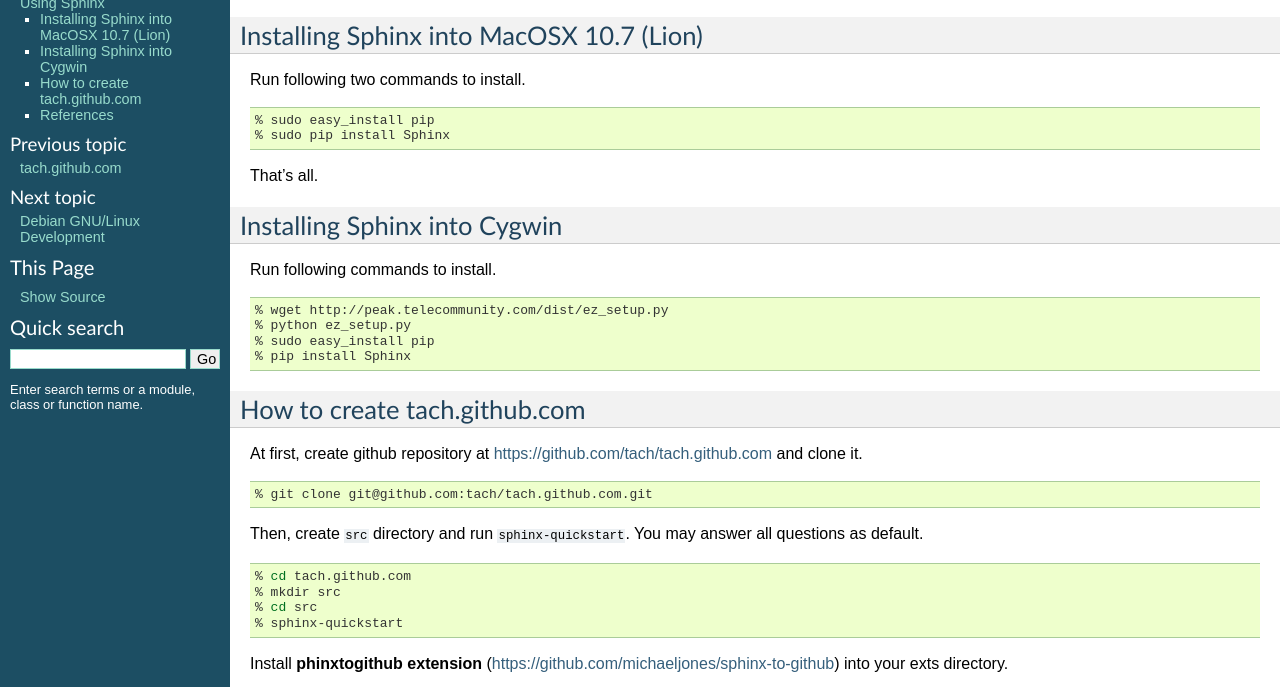
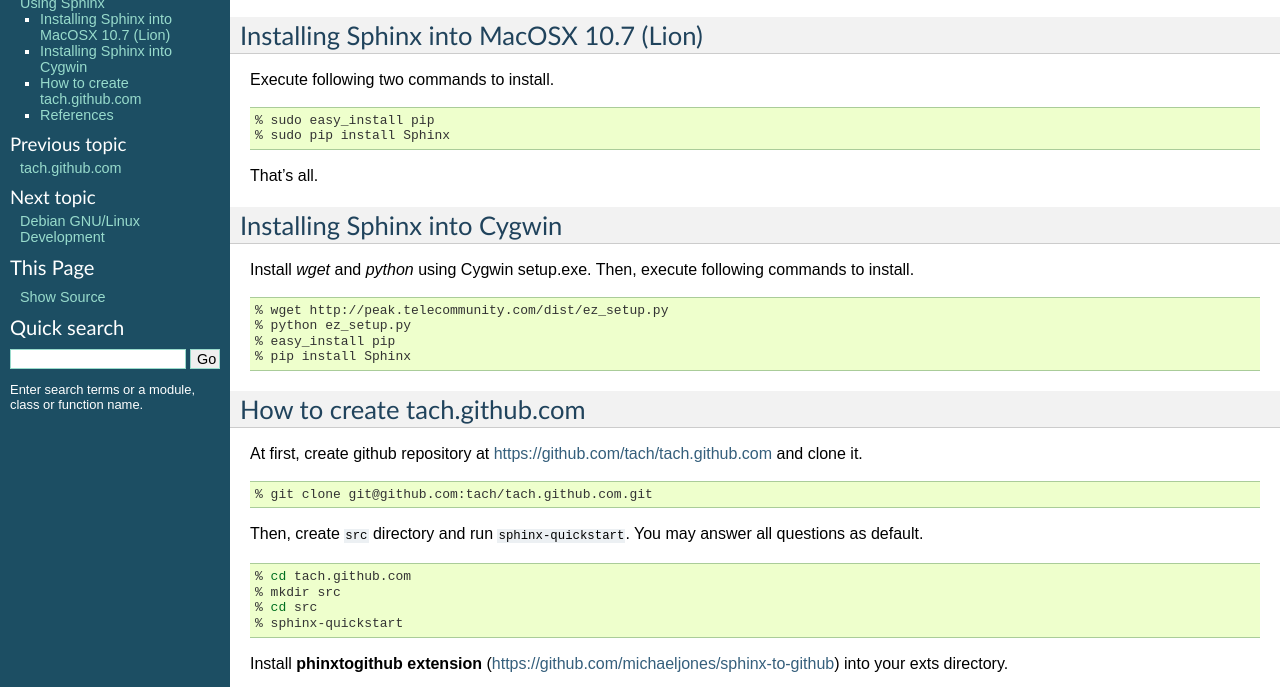
Before and after one commit to tach/tach.github.com, a plain HTML site: page sphinx.html in a window 1280 px wide. Shown: the part 79-766 px from the top of the page. Drawn offline with Linux system fonts and the light colour scheme.

Commit message:
Published at Fri Mar 30 19:32:21     2012

```diff
--- a/sphinx.html
+++ b/sphinx.html
@@ -55,7 +55,7 @@
 <h1>Using Sphinx<a class="headerlink" href="#using-sphinx" title="Permalink to this headline">¶</a></h1>
 <div class="section" id="installing-sphinx-into-macosx-10-7-lion">
 <h2>Installing Sphinx into MacOSX 10.7 (Lion)<a class="headerlink" href="#installing-sphinx-into-macosx-10-7-lion" title="Permalink to this headline">¶</a></h2>
-<p>Run following two commands to install.</p>
+<p>Execute following two commands to install.</p>
 <div class="highlight-sh"><div class="highlight"><pre>% sudo easy_install pip
 % sudo pip install Sphinx
 </pre></div>
@@ -64,10 +64,11 @@
 </div>
 <div class="section" id="installing-sphinx-into-cygwin">
 <h2>Installing Sphinx into Cygwin<a class="headerlink" href="#installing-sphinx-into-cygwin" title="Permalink to this headline">¶</a></h2>
-<p>Run following commands to install.</p>
+<p>Install <em>wget</em> and <em>python</em> using Cygwin setup.exe.
+Then, execute following commands to install.</p>
 <div class="highlight-sh"><div class="highlight"><pre>% wget http://peak.telecommunity.com/dist/ez_setup.py
 % python ez_setup.py
-% sudo easy_install pip
+% easy_install pip
 % pip install Sphinx
 </pre></div>
 </div>
```
Also changed, not shown: searchindex.js (+1 -1 lines), sources/sphinx.txt, 1 other file.
